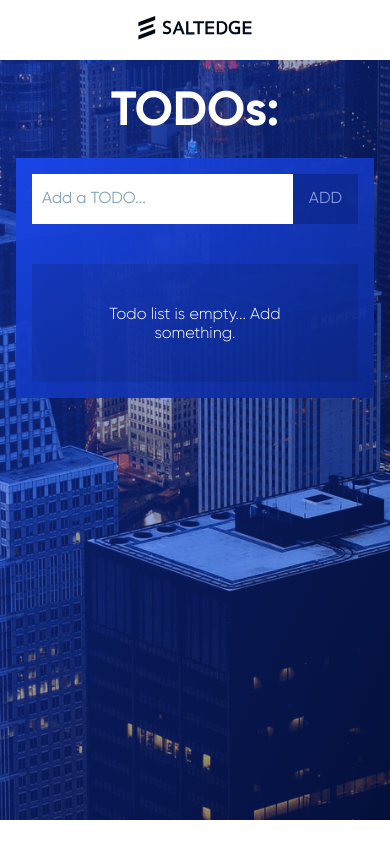
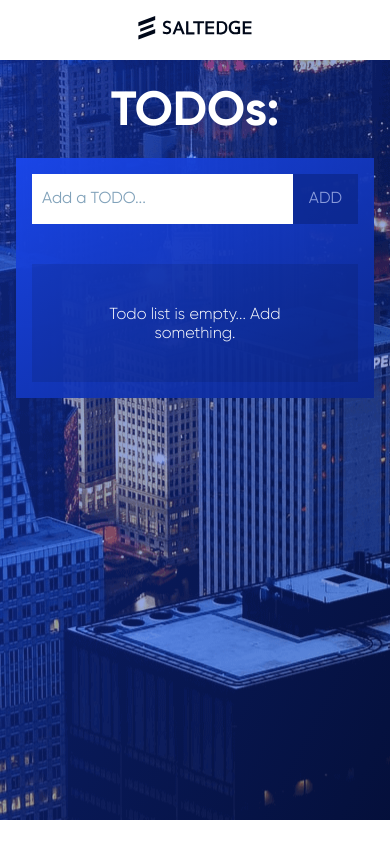
Before and after one commit to msemionova/saltedge-todo-app, a React (Create React App) app: page / in a window 390 px wide. Built offline with nearby package versions, Linux system fonts and the light colour scheme.

Commit message:
Cleanup;

```diff
--- a/src/containers/TodoController.js
+++ b/src/containers/TodoController.js
@@ -25,7 +25,8 @@ const TodoController = () => {
   };
 
   const changeTodoHandler = (event, id) => {
-    if (event.type === 'click' || event.key === "Enter") {
+    console.log(event.type);
+    if (event.type === 'change' || event.type === 'click' || event.key === "Enter") {
       const updatedState = {todos: [...state.todos]};
       const changedTodo = updatedState.todos.find(todo => todo.id === id);
       changedTodo.checked = !changedTodo.checked;
--- a/src/hoc/Layout/Layout.module.css
+++ b/src/hoc/Layout/Layout.module.css
@@ -1,3 +1,18 @@
+/*
+0-600px: Phone
+600 - 900px:    Tablet portrait;
+900 - 1200px:   Tablet landscape;
+1200 - 1800px:  Our basic styles;
+1800px + :      Big Desktop;
+
+//Breakpoint argument choices
+- phone
+- tab-port
+- tab-land
+- big-desktop
+
+1em = 16px
+*/
 .Content {
   padding: 1.25rem 0 1.25rem 0;
   position: relative;
@@ -7,5 +22,11 @@
   background-size: cover;
   background-position: top;
 }
+@media (max-width: 37.5em) {
+  .Content {
+    background-position: top;
+    background-size: auto;
+  }
+}
 
 /*# sourceMappingURL=Layout.module.css.map */
--- a/src/hoc/Layout/Layout.module.scss
+++ b/src/hoc/Layout/Layout.module.scss
@@ -1,4 +1,5 @@
 @import '../../variables';
+@import '../../mixins';
 
 .Content {
   padding: 1.25rem 0 1.25rem 0;
@@ -12,4 +13,9 @@
   url(../../assets/images/background.png);
   background-size: cover;
   background-position: top;
+
+  @include respond(phone) {
+    background-position: top;
+    background-size: auto;
+  }
 }
```
Also changed, not shown: 1 other file (tests, documents, lock files or other folders).
